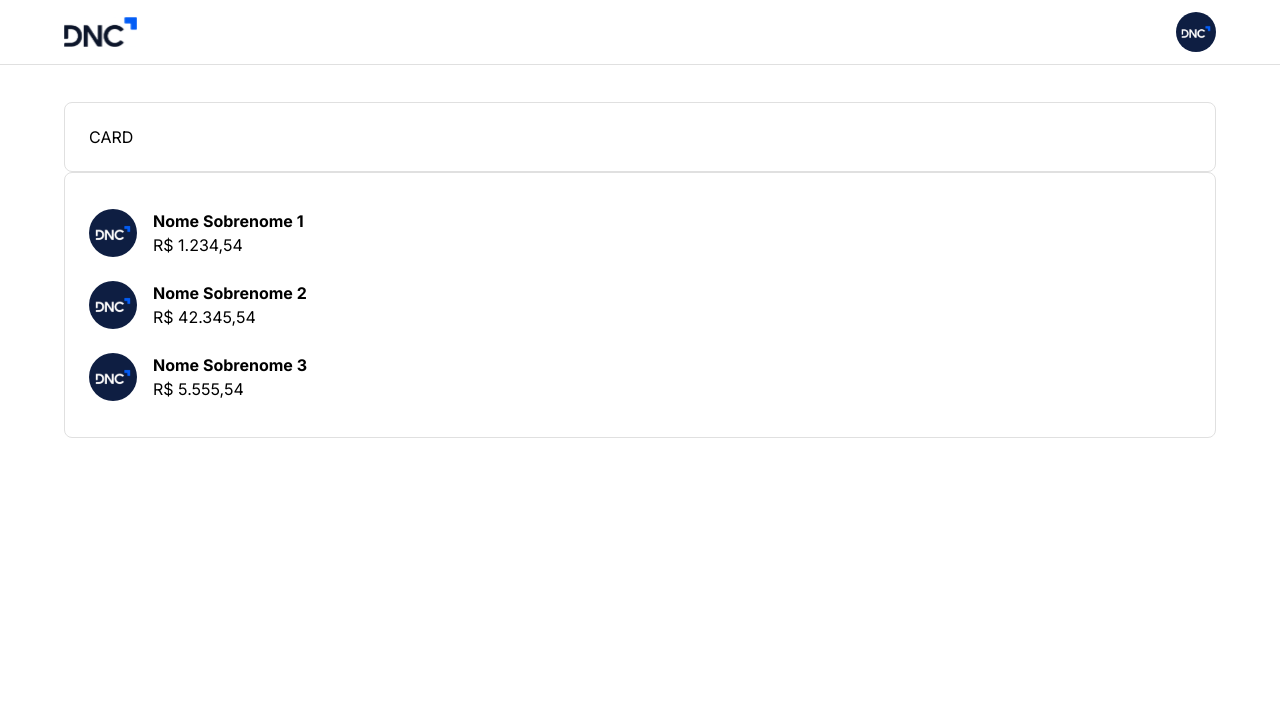
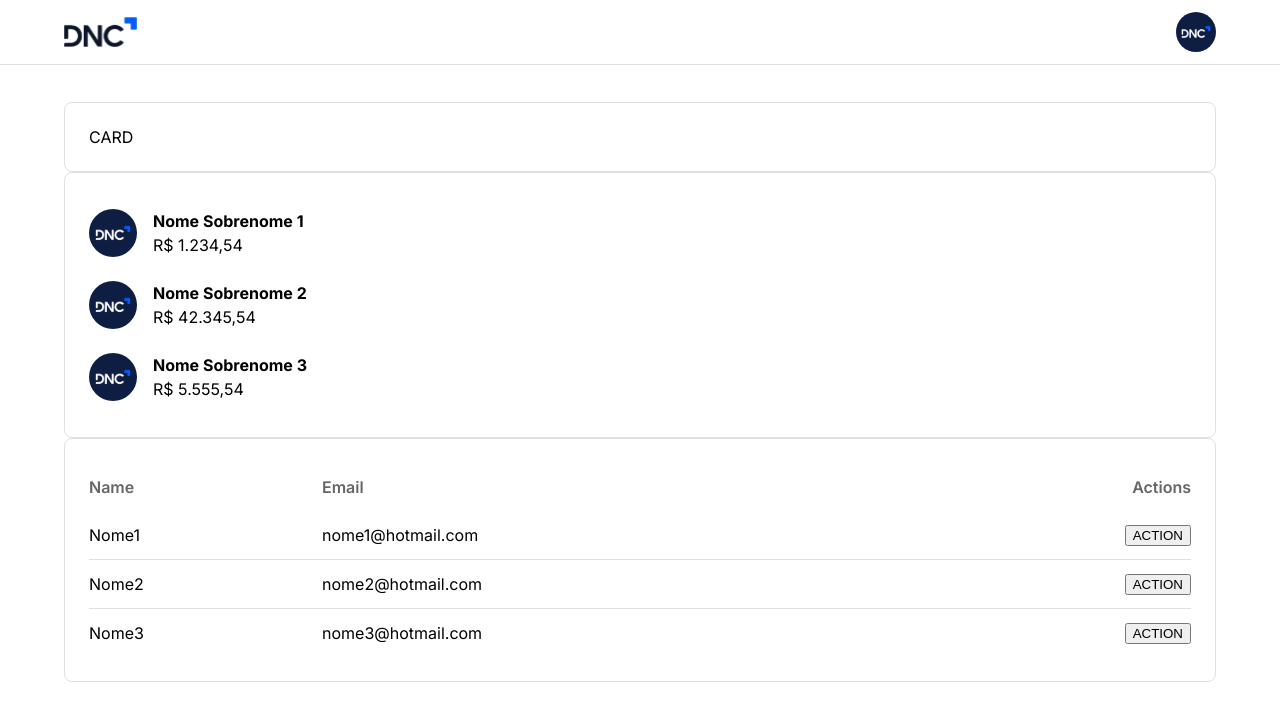
Before and after one commit to guilerm3/dnc-sales-dashboard-gas, a React (Vite) app: page /home in a window 1280 px wide. Shown: the top 720 px of the page. Built offline with nearby package versions, Linux system fonts and the light colour scheme.

Commit message:
Feat: Componente Tabela adicionado

```diff
--- /dev/null
+++ b/src/components/CustomTable.tsx
@@ -0,0 +1,67 @@
+import styled from "styled-components"
+import { CustomTableProps } from "../types"
+import { pxToRem } from "../utils"
+
+const TableWrapper = styled.div`
+  overflor-x: auto;
+  width: 100%;
+  table {
+    width: 100%;
+    border-collapse: collapse;
+
+    th,
+    td {
+        height: ${pxToRem(48)};
+        padding: 0 ${pxToRem(8)} 0 0;
+        text-align: left;
+        &:last-child {
+            text-align: right;
+            padding: 0;
+        }
+    }
+    th {
+        color:${(props) => props.theme.typographies.subtitle};
+        font-weight: 600;
+    }
+
+    tr {
+        border-bottom:${pxToRem(1)} solid ${(props) => props.theme.appDefaultStroke};
+        &:last-child {
+            border-bottom: none;
+        }
+    }
+  }
+`;
+
+function CustomTable(props: CustomTableProps) {
+    const { headers, rows } = props
+  return <TableWrapper>
+    <table>
+        <thead>
+            <tr>
+                {
+                    headers.map((header, index) => (
+                        <th key={index}>{header}</th>
+                    ))
+                }
+            </tr>
+        </thead>
+        <tbody>
+            {
+                rows.map((row, rowIndex) =>(
+                    <tr key={rowIndex}>
+                        {
+                            row.map((cell, cellIndex)=>(
+                                <td key={cellIndex}>{cell}</td>
+                            ))
+                        }
+                    </tr>
+                ))
+            }
+        </tbody>
+    </table>
+
+  </TableWrapper>;
+}
+
+export default CustomTable;
--- a/src/components/index.ts
+++ b/src/components/index.ts
@@ -1,4 +1,5 @@
 export { default as AvatarList } from "./AvatarList";
+export { default as CustomTable } from "./CustomTable";
 export { default as FormComponent } from "./FormComponent";
 export { default as Header } from "./Header";
 export * from "./BannerImage";
--- a/src/pages/Home.tsx
+++ b/src/pages/Home.tsx
@@ -1,4 +1,4 @@
-import { Header, CardComponent, AvatarList } from "../components"
+import { Header, CardComponent, CustomTable, AvatarList } from "../components"
 import { Container } from "@mui/material"
 import { currencyConverter } from "../utils";
 
@@ -19,14 +19,39 @@
         name: "Nome Sobrenome 3",
         subtitle: currencyConverter(5555.54),
       },
-    ];
+    ]
+
+    const mockTableData = {
+        headers: ['Name', 'Email', 'Actions'],
+        rows: [
+            [
+                <span>Nome1</span>,
+                <span>nome1@hotmail.com</span>,
+                <button>ACTION</button>,
+            ],
+            [
+                <span>Nome2</span>,
+                <span>nome2@hotmail.com</span>,
+                <button>ACTION</button>,
+            ],
+            [
+                <span>Nome3</span>,
+                <span>nome3@hotmail.com</span>,
+                <button>ACTION</button>,
+            ],
+        ]
+    }
+
     return (
       <>
         <Header />
         <Container maxWidth="lg">
           <CardComponent>CARD</CardComponent>
           <CardComponent>
-            <AvatarList listData={mockListData}/>
+            <AvatarList listData={mockListData} />
+          </CardComponent>
+          <CardComponent>
+            <CustomTable headers={mockTableData.headers} rows={mockTableData.rows}/>
           </CardComponent>
         </Container>
       </>
--- /dev/null
+++ b/src/types/customTable.d.ts
@@ -0,0 +1,4 @@
+export interface CustomTableProps {
+    headers: string []
+    rows: React.ReactNode[] []
+}
--- a/src/types/index.ts
+++ b/src/types/index.ts
@@ -1,4 +1,5 @@
+export * from './avatarsList'
+export * from './customTable'
 export * from './theme'
+export * from './typographies'
 export * from './formComponent'
-export * from './typographies'
-export * from './avatarsList'
```
